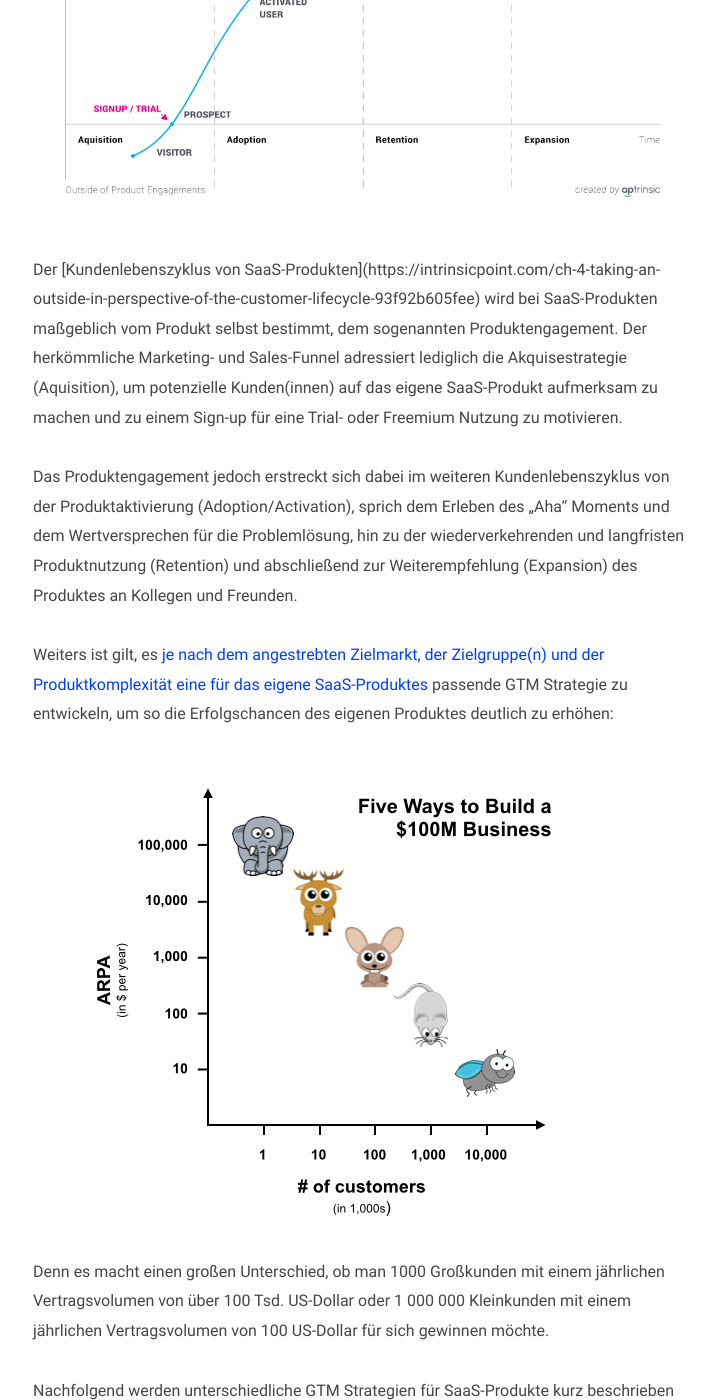
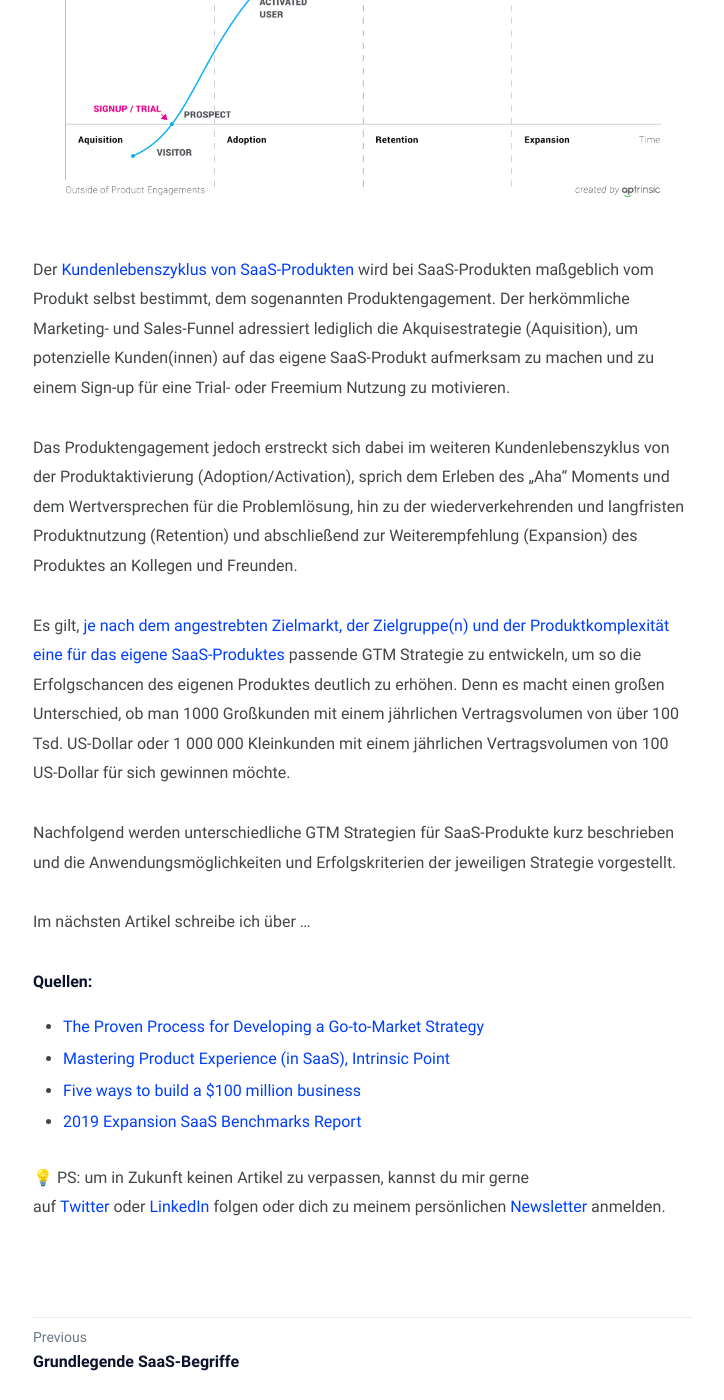
Before and after one commit to mariostnr/website, a Jekyll site: the page built from _posts/2021-05-14-saas-go-to-market-strategien.md, in a window 1280 px wide and 1400 px high, scrolled down 1826 px. Shown: the whole window, without its empty margins (277-1001 px from the left). Built offline with Jekyll 4.4.1, drawn with Linux system fonts in a browser that asks for light colours.

Commit message:
Update Blog “2021-05-14-saas-go-to-market-strategien”

```diff
--- a/_posts/2021-05-14-saas-go-to-market-strategien.md
+++ b/_posts/2021-05-14-saas-go-to-market-strategien.md
@@ -26,15 +26,11 @@ Blickt man auf den Kundenlebenszyklus von SaaS-Produkten, angefangen von der Üb
 
 ![Kundenlebenszyklus eines SaaS-Produktes](/assets/uploads/saas-customer-lifecycle-framework.png "Kundenlebenszyklus eines SaaS-Produktes")
 
-Der \[Kundenlebenszyklus von SaaS-Produkten](https://intrinsicpoint.com/ch-4-taking-an-outside-in-perspective-of-the-customer-lifecycle-93f92b605fee) wird bei SaaS-Produkten maßgeblich vom Produkt selbst bestimmt, dem sogenannten Produktengagement. Der herkömmliche Marketing- und Sales-Funnel adressiert lediglich die Akquisestrategie (Aquisition), um potenzielle Kunden(innen) auf das eigene SaaS-Produkt aufmerksam zu machen und zu einem Sign-up für eine Trial- oder Freemium Nutzung zu motivieren.
+Der [Kundenlebenszyklus von SaaS-Produkten](https://intrinsicpoint.com/ch-4-taking-an-outside-in-perspective-of-the-customer-lifecycle-93f92b605fee) wird bei SaaS-Produkten maßgeblich vom Produkt selbst bestimmt, dem sogenannten Produktengagement. Der herkömmliche Marketing- und Sales-Funnel adressiert lediglich die Akquisestrategie (Aquisition), um potenzielle Kunden(innen) auf das eigene SaaS-Produkt aufmerksam zu machen und zu einem Sign-up für eine Trial- oder Freemium Nutzung zu motivieren.
 
 Das Produktengagement jedoch erstreckt sich dabei im weiteren Kundenlebenszyklus von der Produktaktivierung (Adoption/Activation), sprich dem Erleben des „Aha“ Moments und dem Wertversprechen für die Problemlösung, hin zu der wiederverkehrenden und langfristen Produktnutzung (Retention) und abschließend zur Weiterempfehlung (Expansion) des Produktes an Kollegen und Freunden.
 
-Weiters ist gilt, es [je nach dem angestrebten Zielmarkt, der Zielgruppe(n) und der Produktkomplexität eine für das eigene SaaS-Produktes](https://christophjanz.blogspot.com/2014/10/five-ways-to-build-100-million-business.html) passende GTM Strategie zu entwickeln, um so die Erfolgschancen des eigenen Produktes deutlich zu erhöhen:
-
-![Zielgruppen und Produktkomplexität](/assets/uploads/five-ways-to-build-a-100m-business.png "Zielgruppen und Produktkomplexität")
-
-Denn es macht einen großen Unterschied, ob man 1000 Großkunden mit einem jährlichen Vertragsvolumen von über 100 Tsd. US-Dollar oder 1 000 000 Kleinkunden mit einem jährlichen Vertragsvolumen von 100 US-Dollar für sich gewinnen möchte.
+Es gilt, [je nach dem angestrebten Zielmarkt, der Zielgruppe(n) und der Produktkomplexität eine für das eigene SaaS-Produktes](https://christophjanz.blogspot.com/2014/10/five-ways-to-build-100-million-business.html) passende GTM Strategie zu entwickeln, um so die Erfolgschancen des eigenen Produktes deutlich zu erhöhen. Denn es macht einen großen Unterschied, ob man 1000 Großkunden mit einem jährlichen Vertragsvolumen von über 100 Tsd. US-Dollar oder 1 000 000 Kleinkunden mit einem jährlichen Vertragsvolumen von 100 US-Dollar für sich gewinnen möchte.
 
 Nachfolgend werden unterschiedliche GTM Strategien für SaaS-Produkte kurz beschrieben und die Anwendungsmöglichkeiten und Erfolgskriterien der jeweiligen Strategie vorgestellt.
 
```
